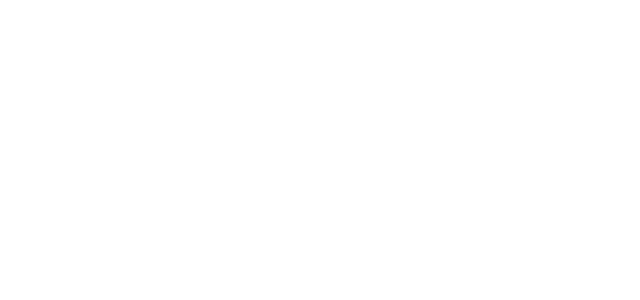
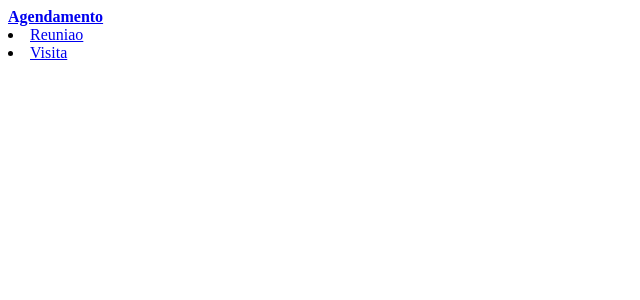
Before and after one commit to fga-eps-mds/2017.2-AjudaConselheiro-Frontend, an Angular app: page /agendamento in a window 1280 px wide. Before the commit this address led to /. Shown: the top 300 px of the page, without its empty margins (0-640 px from the left). Built offline with nearby package versions, Linux system fonts and the light colour scheme.

Commit message:
Minor: initial functionality

```diff
--- a/src/app/app.routes.ts
+++ b/src/app/app.routes.ts
@@ -2,10 +2,12 @@
 
 import { SchedulingVisitComponent } from './scheduling/scheduling-visit/scheduling-visit.component';
 import { SchedulingComponent } from './scheduling/scheduling-meeting/scheduling-meeting.component';
+import { SchedulingHomeComponent } from './scheduling/scheduling-home/scheduling-home.component';
 
 
 
 export const ROUTES: Routes = [
     {path: 'agendamento/reuniao', component: SchedulingComponent},
+    {path: 'agendamento', component: SchedulingHomeComponent},
     {path: 'agendamento/visita', component: SchedulingVisitComponent}
   ];
--- a/src/app/scheduling/scheduling-home/scheduling-home.component.html
+++ b/src/app/scheduling/scheduling-home/scheduling-home.component.html
@@ -1,3 +1,6 @@
-<p>
-  scheduling-home works!
-</p>
+
+
+
+        <a [routerLink]="['/'] "class="navbar-brand"><b>Agendamento</b></a>
+        <li routerLinkActive="active"><a [routerLink]="['/agendamento/reuniao']">Reuniao</a></li>
+        <li routerLinkActive="active"><a [routerLink]="['/agendamento/visita']">Visita</a></li>
```
